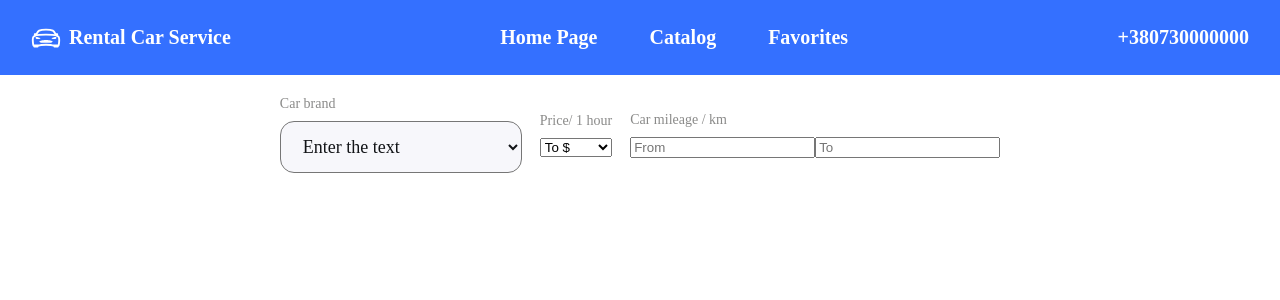
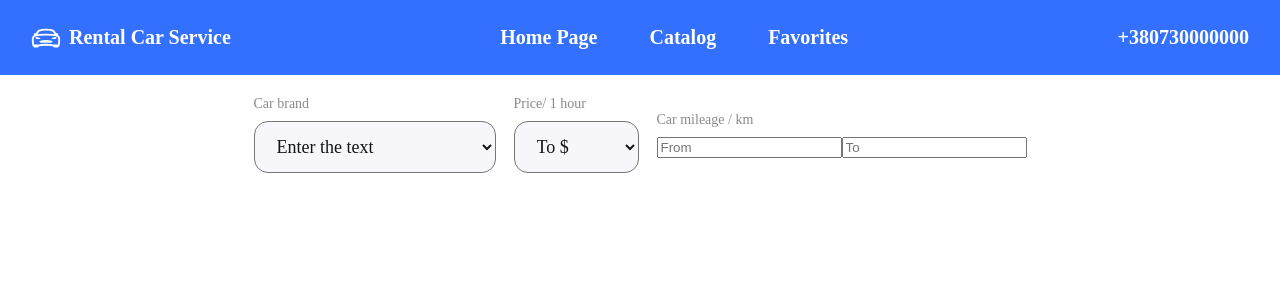
Before and after one commit to Vovap1991/rental-car-app, a React (Create React App) app: page /rental-car-app/catalog in a window 1280 px wide. Shown: the top 300 px of the page. Built offline with nearby package versions, Linux system fonts and the light colour scheme.

Commit message:
price filter render

```diff
--- a/src/components/CarPriceFilter/CarPriceFilter.js
+++ b/src/components/CarPriceFilter/CarPriceFilter.js
@@ -1,20 +1,34 @@
 import {
   CarPriceFilterWrapper,
   CarPriceFilterLabel,
+  CarPriceFilterSelect,
 } from './CarPriceFilter.styled';
 
 export const CarPriceFilter = () => {
+  const createOptions = () => {
+    const options = [];
+
+    for (let price = 10; price < 500; price += 10) {
+      options.push(
+        <option key={price} value={price}>
+          {price} $
+        </option>
+      );
+    }
+
+    return options;
+  };
+
   return (
     <CarPriceFilterWrapper>
       {' '}
       <CarPriceFilterLabel htmlFor="pricePerHour">
         Price/ 1 hour
       </CarPriceFilterLabel>
-      <select id="pricePerHour" name="pricePerHour">
-        <option value="basePrice">To $</option>
-        <option value="optionB"> B</option>
-        <option value="optionC"> C</option>
-      </select>
+      <CarPriceFilterSelect id="pricePerHour" name="pricePerHour">
+        <option value="">To $</option>
+        {createOptions()}
+      </CarPriceFilterSelect>
     </CarPriceFilterWrapper>
   );
 };
--- a/src/components/CarPriceFilter/CarPriceFilter.styled.js
+++ b/src/components/CarPriceFilter/CarPriceFilter.styled.js
@@ -14,3 +14,20 @@ export const CarPriceFilterLabel = styled.label`
   font-weight: 500;
   line-height: 1.3;
 `;
+
+export const CarPriceFilterSelect = styled.select`
+  display: flex;
+  width: 125px;
+  padding: 14px 18px;
+  align-items: flex-start;
+  gap: 32px;
+  border-radius: 14px;
+  background: #f7f7fb;
+  color: #121417;
+
+  font-family: 'Manrope';
+  font-size: 18px;
+  font-style: normal;
+  font-weight: 500;
+  line-height: 1.1;
+`;
```
